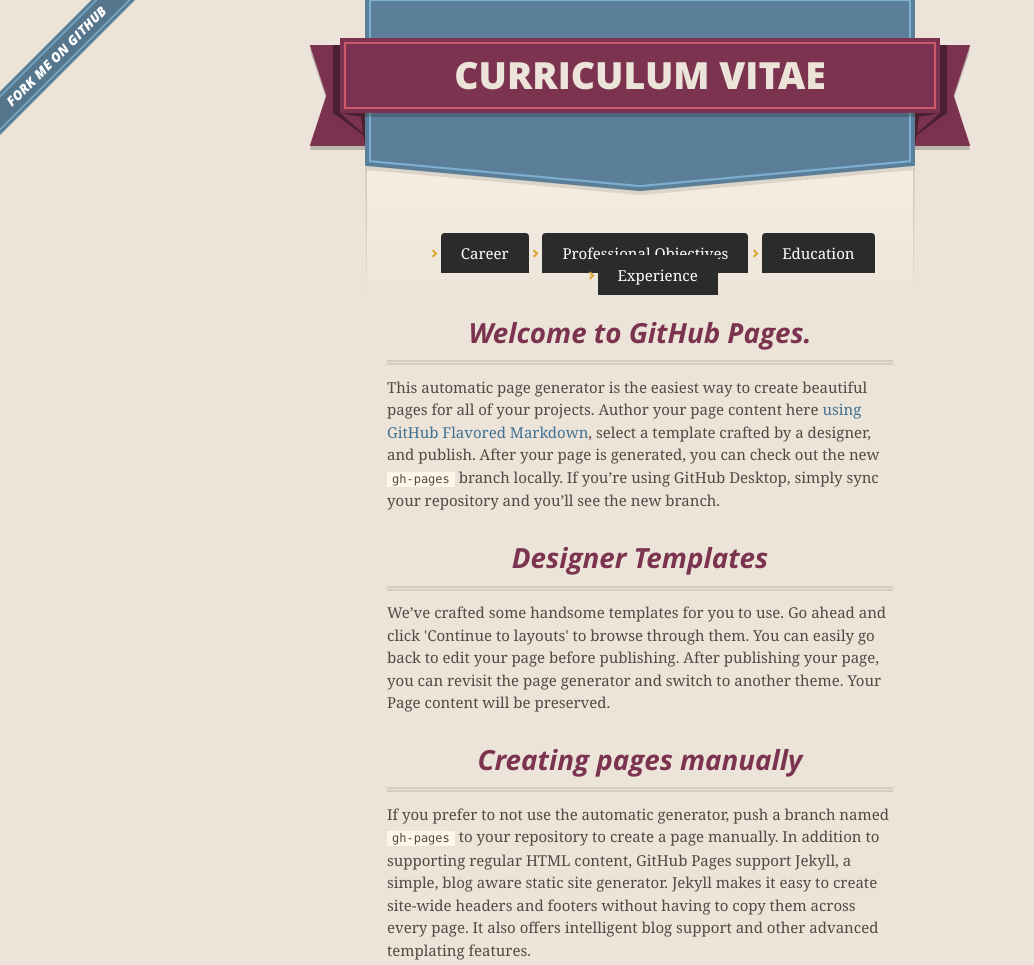
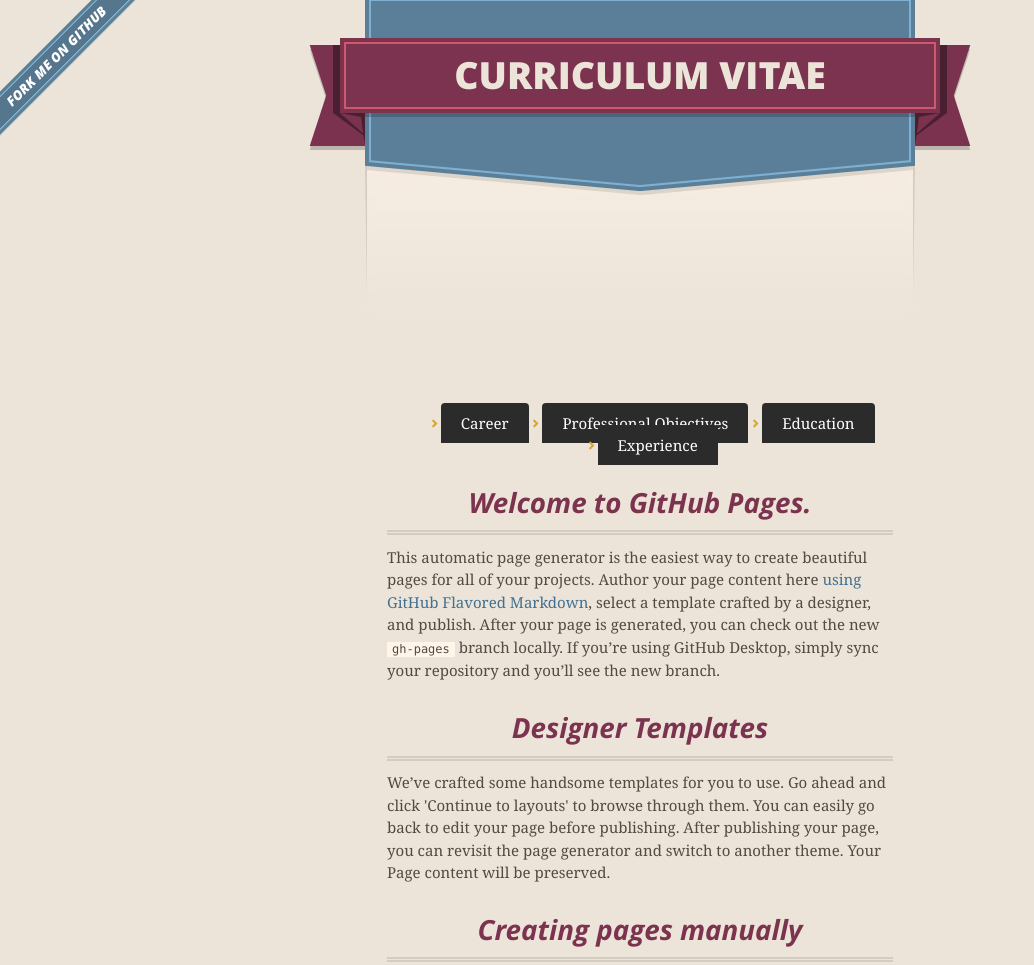
Before and after one commit to LaryRabbit/NatanLycan.github.io, a plain HTML site: page index.html in a window 1280 px wide. Shown: the top 965 px of the page, without its empty margins (0-1034 px from the left). Drawn offline with nearby package versions, Linux system fonts and the light colour scheme.

Commit message:
Update index.html

```diff
--- a/index.html
+++ b/index.html
@@ -22,7 +22,7 @@
     <!-- STYLE FOR MENU -->
     <style>
     ul#menu {
-      margin-top: 30px;
+      margin-top: 200px;
       margin-left: 5px;
     }
     ul#menu li {
```
